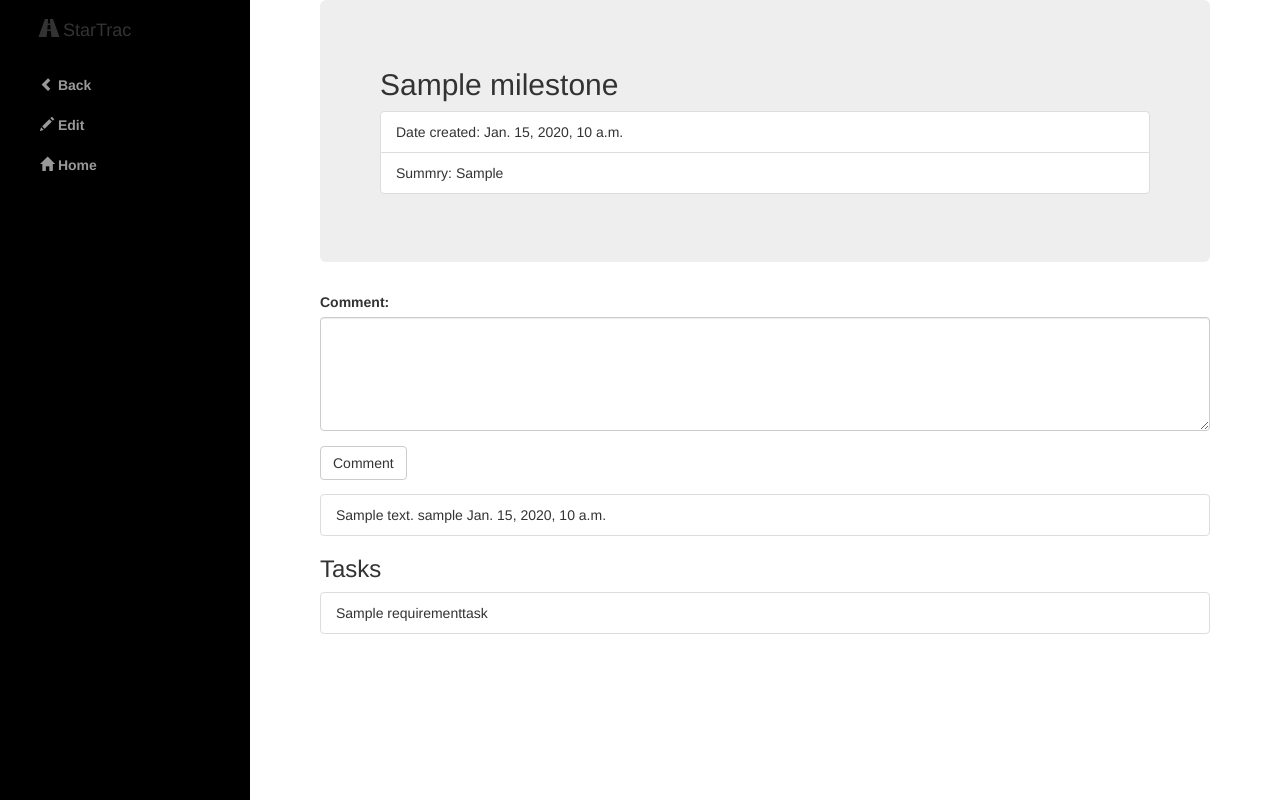
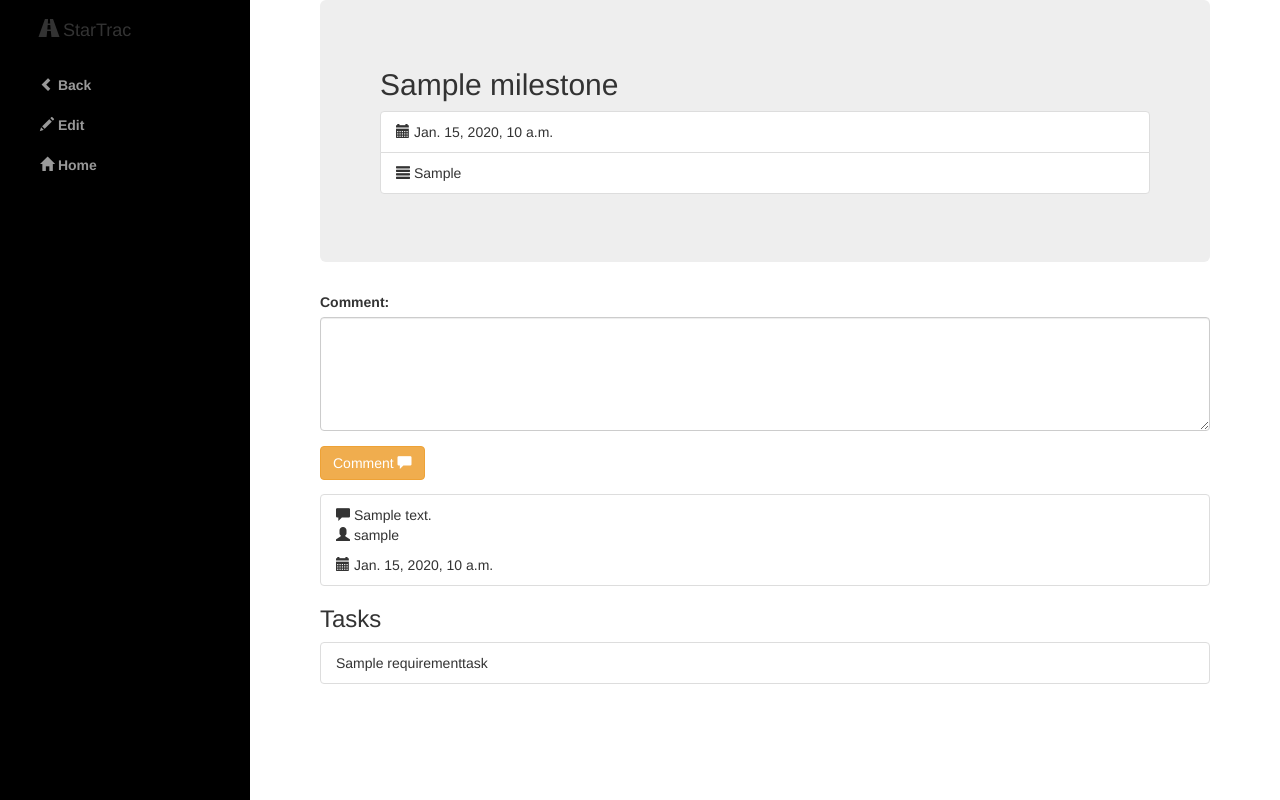
Before and after one commit to E2Soft/StarTrac, a Django app: page /tasks/mdetail/1/ in a window 1280 px wide. Run offline with Django 3.2, Linux system fonts and the light colour scheme; tables that the repository leaves empty hold one stand-in row (values such as "Sample post"); some libraries are stand-ins or nearby versions.

Commit message:
[UPDATE] vizuelni update

```diff
--- a/src/tasks/templates/tasks/addmilestone.html
+++ b/src/tasks/templates/tasks/addmilestone.html
@@ -10,7 +10,10 @@
     	<table class="table table-hover">
         {{ form.as_table }}
         </table>
-        <button type="submit" class="save btn btn-default">Save</button>
+        <button type="submit" class="btn btn-success">
+        Add
+        <span class="glyphicon glyphicon-plus"></span>
+        </button>
     </form>
 {% endblock %}
 
--- a/src/tasks/templates/tasks/addrequirement.html
+++ b/src/tasks/templates/tasks/addrequirement.html
@@ -11,7 +11,10 @@
 		<table class="table table-hover">
 	    	{{ form.as_table }}
 	    </table>
-	    <input type="submit" value="Add" class="save btn btn-default" />
+	    <button type="submit" class="btn btn-success">
+        Add
+        <span class="glyphicon glyphicon-plus"></span>
+        </button>
 	</form>
 
 {% endblock %}
--- a/src/tasks/templates/tasks/mdetail.html
+++ b/src/tasks/templates/tasks/mdetail.html
@@ -6,8 +6,8 @@
 <h2>{{milestone}}</h2>
 
 <ul class="list-group">
-	<li class="list-group-item">Date created: {{milestone.date_created}}</li>
-	<li class="list-group-item">Summry: {{milestone.summry}}</li>
+	<li class="list-group-item"><span class="glyphicon glyphicon-calendar"></span> {{milestone.date_created}}</li>
+	<li class="list-group-item"><span class="glyphicon glyphicon-align-justify"></span> {{milestone.summry}}</li>
 </ul>
 
 </div>
@@ -19,17 +19,19 @@
 				<label for="comment">Comment:</label>
 				<textarea rows="5" cols="50" form="usrform" id="ccontent" class="form-control"></textarea>
 			</div>
-			<input type="submit" value="Comment" class="save btn btn-default" />
+			<!--<input type="submit" value="Comment" class="save btn btn-default" />-->
+			<button type="submit" class="btn btn-warning">
+				Comment
+				<span class="glyphicon glyphicon-comment"></span>
+			</button>
 	</form>
 
 	<ul id="rez" class="list-group">
 		{% for event in milestone.event_set.all %}
 			<li class="list-group-item">
-				<div>
-					{{event.comment.content}}
-					{{event.comment.event_user.username}}
-					{{event.comment.date_created}}
-				</div>
+				<span class="glyphicon glyphicon-comment"></span> {{event.comment.content}}
+				<p><span class="glyphicon glyphicon-user"></span> {{event.comment.event_user.username}}</p>
+				<span class="glyphicon glyphicon-calendar"></span> {{event.comment.date_created}}
 			</li>
 		{% endfor %}
 	</ul>
--- a/src/tasks/templates/tasks/milestones.html
+++ b/src/tasks/templates/tasks/milestones.html
@@ -12,8 +12,8 @@
 					<ul class="list-group">
 						{% for publisher in object_list %}
 							<li class="list-group-item">
+							<span class="badge">{{publisher.task_set.all.count}}</span>
 							<a href="{% url 'mdetail' publisher.pk %}">{{publisher.name}}</a>
-							<p>Tasks:<span class="badge">{{publisher.task_set.all.count}}</span></p>
 							<div class="progress">
 								<div class="progress-bar" role="progressbar" aria-valuenow="70" aria-valuemin="0" aria-valuemax="100" style="width:70%">
 							    	70%
--- a/src/tasks/templates/tasks/mupdate.html
+++ b/src/tasks/templates/tasks/mupdate.html
@@ -11,7 +11,10 @@
 		<table class="table table-hover">
 	    	{{ form.as_table }}
 	    </table>
-	    <input type="submit" value="Update" class="save btn btn-default" />
+	    <button type="submit" class="btn btn-primary">
+        Update
+        <span class="glyphicon glyphicon-ok"></span>
+        </button>
 	</form>
 
 {% endblock %}
--- a/src/tasks/templates/tasks/rupdate.html
+++ b/src/tasks/templates/tasks/rupdate.html
@@ -11,7 +11,10 @@
 		<table class="table table-hover">
 	    	{{ form.as_table }}
 	    </table>
-	    <input type="submit" value="Update" class="save btn btn-default" />
+	    <button type="submit" class="btn btn-primary">
+        Update
+        <span class="glyphicon glyphicon-ok"></span>
+        </button>
 	</form>
 
 {% endblock %}
```
Also changed, not shown: src/tasks/templates/tasks/rdetail.html (+6 -6 lines), src/tasks/templates/tasks/requirements.html (+6 -1 lines).
